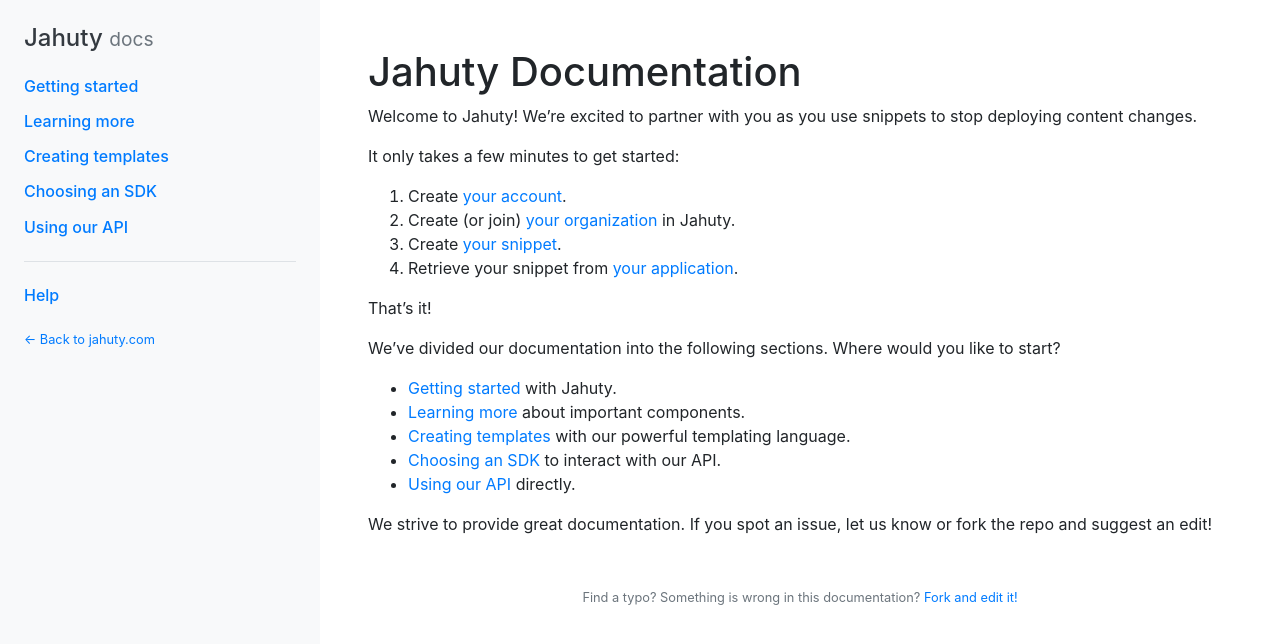
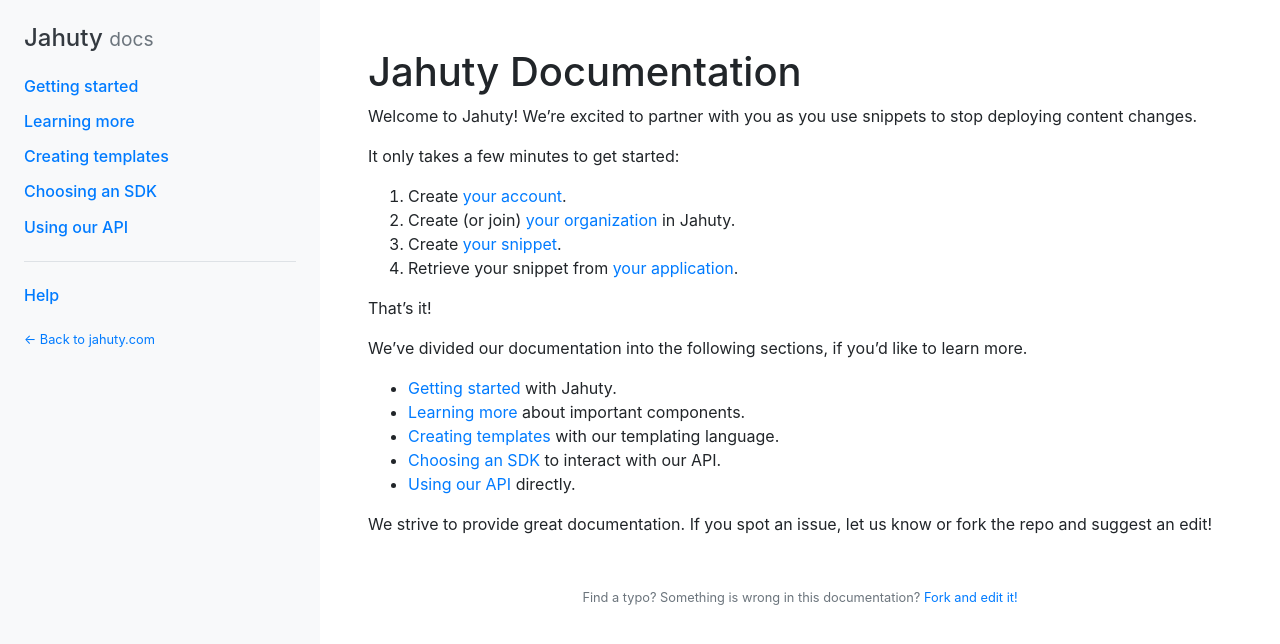
Before and after one commit to jahuty/documentation, a Jekyll site: the page built from index.md, in a window 1280 px wide. Shown: the top 644 px of the page. Built offline with Jekyll 4.4.1, drawn with Linux system fonts in a browser that asks for light colours; nearby versions of some CDN libraries.

Commit message:
Improve index

```diff
--- a/index.md
+++ b/index.md
@@ -17,11 +17,11 @@ It only takes a few minutes to get started:
 
 That's it!
 
-We've divided our documentation into the following sections. Where would you like to start?
+We've divided our documentation into the following sections, if you'd like to learn more.
 
 * [Getting started](/getting-started/your-account) with Jahuty.
 * [Learning more](/components/overview) about important components.
-* [Creating templates](/liquid/introduction) with our powerful templating language.
+* [Creating templates](/liquid/introduction) with our templating language.
 * [Choosing an SDK](/sdks) to interact with our API.
 * [Using our API](/api) directly.
 
```
